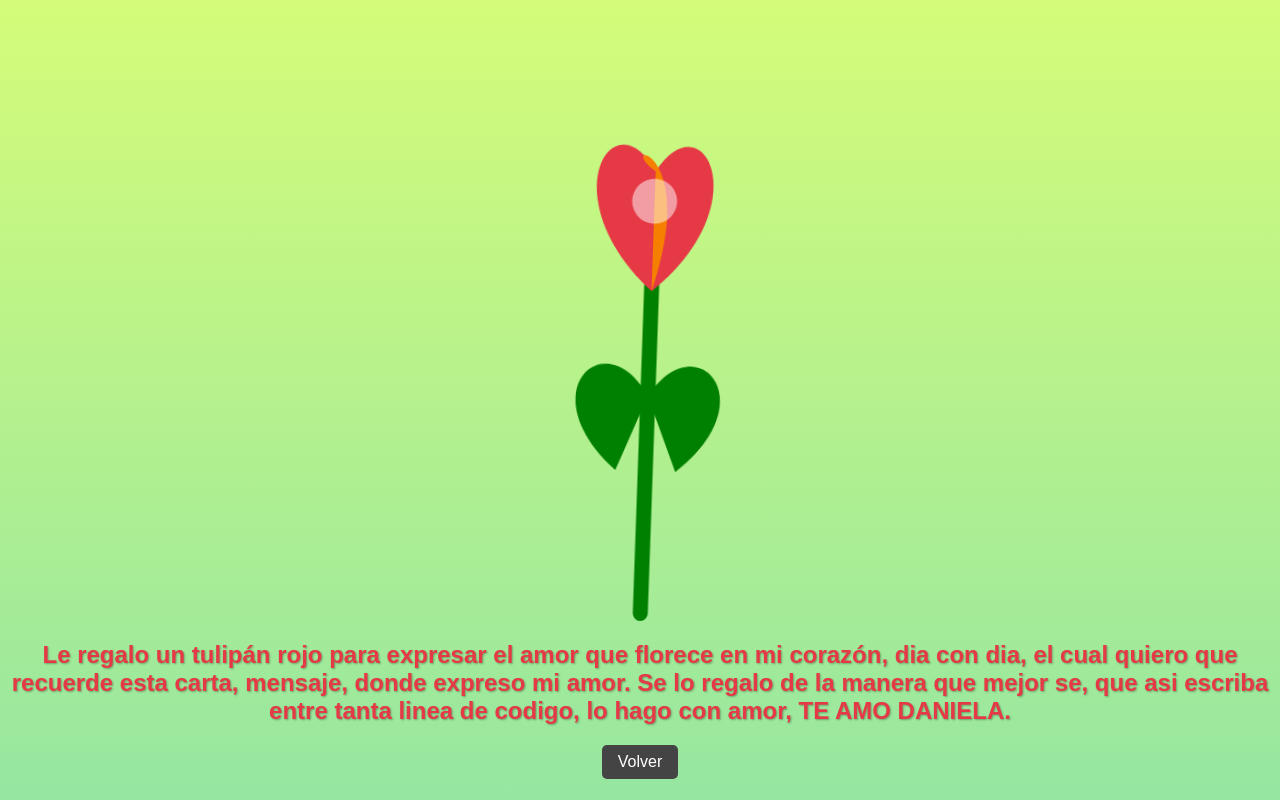
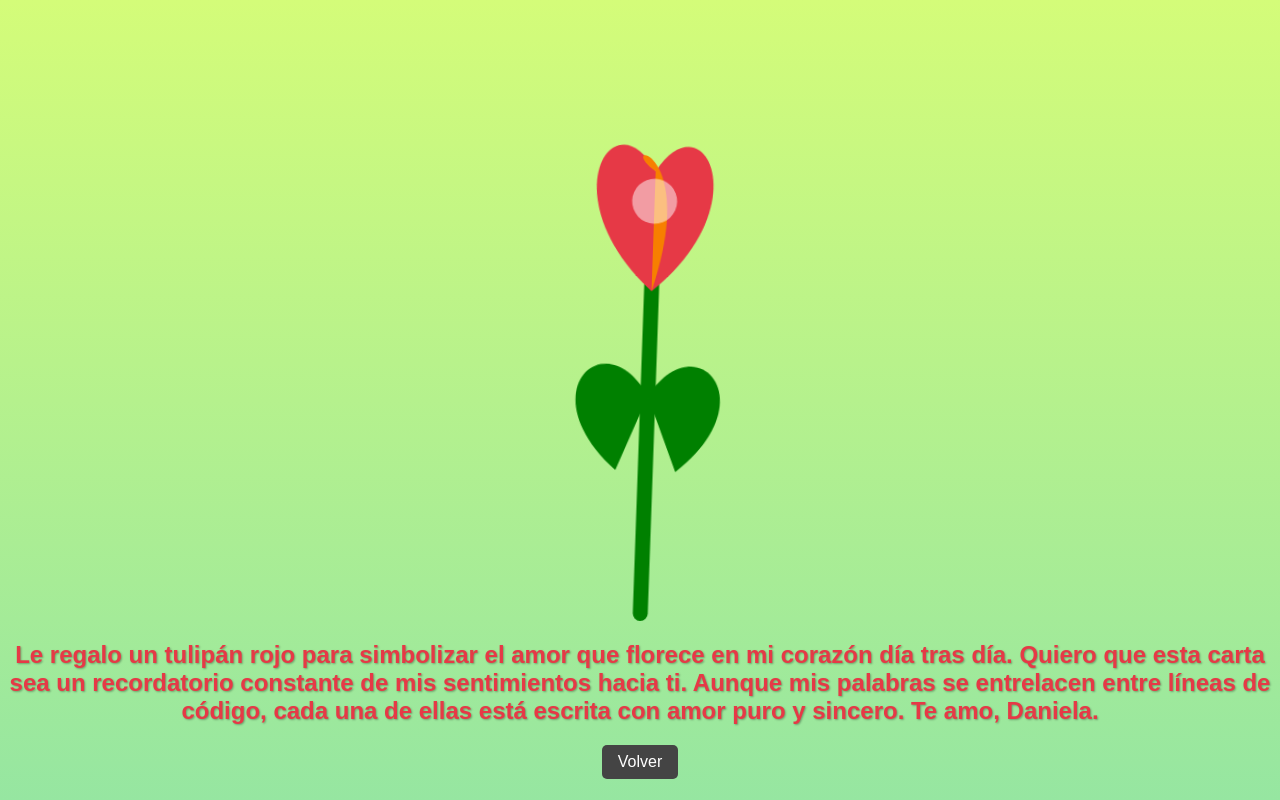
Before and after one commit to wilmorcalero/Tulipanes, a plain HTML site: page tulipanrojo.html in a window 1280 px wide. Drawn offline with Linux system fonts and the light colour scheme.

Commit message:
Update tulipanrojo.html

```diff
--- a/tulipanrojo.html
+++ b/tulipanrojo.html
@@ -86,8 +86,9 @@
             <circle cx="100" cy="120" r="15" fill="rgba(255, 255, 255, 0.5)"></circle>
         </svg>
 
-        <div class="text">Le regalo un tulipán rojo para expresar el amor que florece en mi corazón, dia con dia, el cual quiero que recuerde esta carta, mensaje, donde expreso mi amor.
-        Se lo regalo de la manera que mejor se, que asi escriba entre tanta linea de codigo, lo hago con amor, TE AMO DANIELA.
+        <div class="text">Le regalo un tulipán rojo para simbolizar el amor que florece en mi corazón día tras día. Quiero que esta carta sea un recordatorio constante de mis sentimientos hacia ti. Aunque mis palabras se entrelacen entre líneas de código, cada una de ellas está escrita con amor puro y sincero.
+
+Te amo, Daniela.
         </div>
 
 
```
